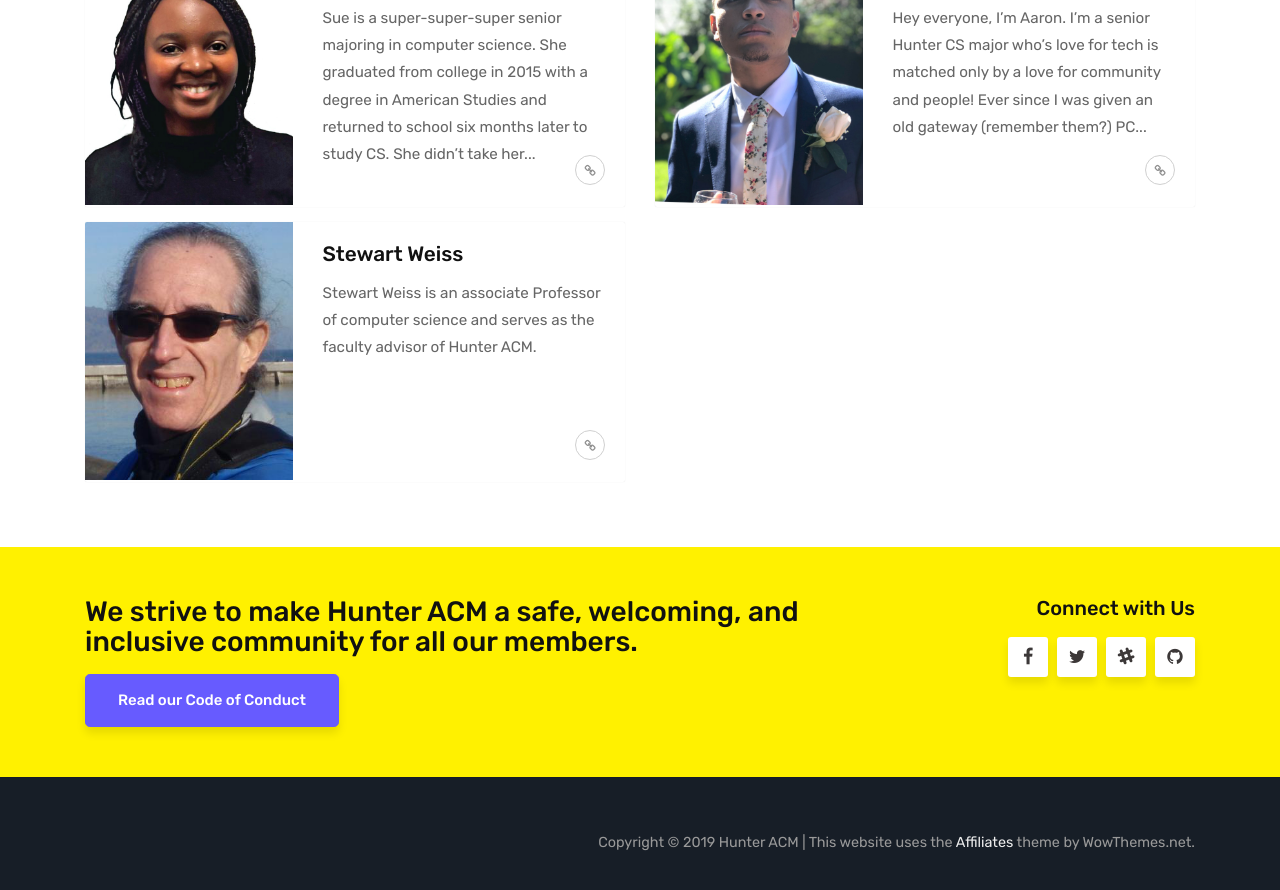
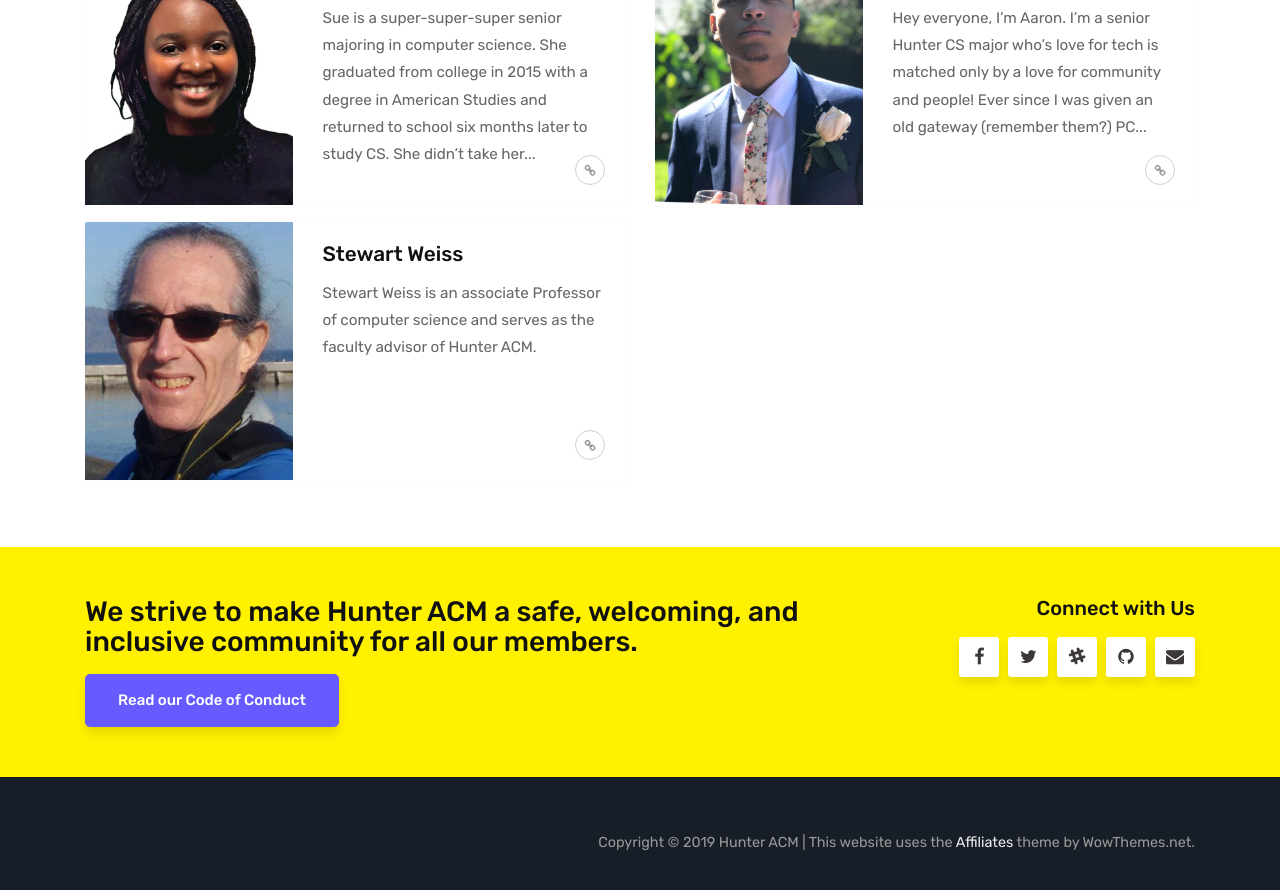
Before and after one commit to hunteracm/hunteracm.github.io, a Jekyll site: the page built from index.html, in a window 1280 px wide and 900 px high, scrolled down 2138 px. Shown: the top 890 px of the window. Built offline with Jekyll 4.4.1, drawn with Linux system fonts in a browser that asks for light colours; the list of posts is cut into pages by our own code.

Commit message:
add mailchimp link

```diff
--- a/_layouts/default.html
+++ b/_layouts/default.html
@@ -116,6 +116,9 @@
                     <a href="https://www.github.com/{{site.github}}">
                         <i class="fa fa-github"></i>
                     </a>
+                    <a href="https://acm.us14.list-manage.com/subscribe?u=40574f669e2894fb2eb79e2b6&id=d40cd1198a">
+                        <i class="fa fa-envelope"></i>
+                    </a>
                     <!--
                     <a href="https://www.medium.com/{{site.medium}}">
                         <i class="fa fa-medium"></i>
```
